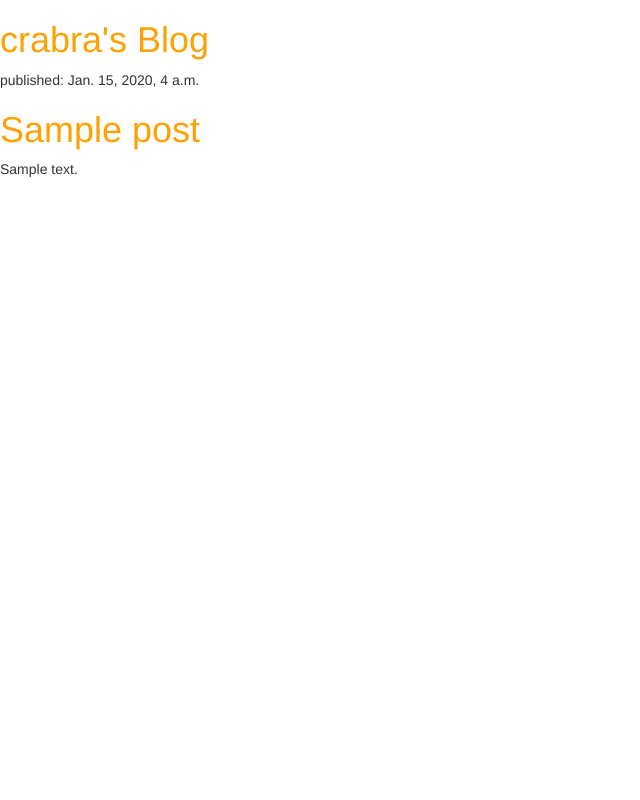
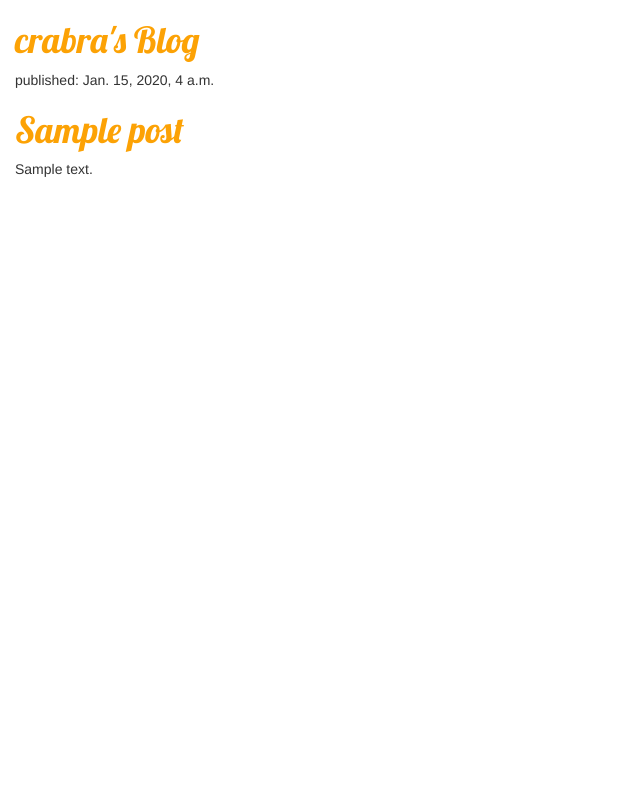
Before and after one commit to McStrain/my-first-blog, a Django app: template blog/templates/blog/post_list.html in a window 1280 px wide. Shown: the whole page, without its empty margins (0-640 px from the left). Run offline with Django 3.2, Linux system fonts and the light colour scheme; the template is opened without the code that fills it: values that come from a table or form of the project are taken from there, others are empty; tables that the repository leaves empty hold one stand-in row (values such as "Sample post"); some libraries are stand-ins or nearby versions.

Commit message:
Changed the font.  Modified the post_list.html, and then the blog.css to get the fonts to change.

```diff
--- a/blog/static/css/blog.css
+++ b/blog/static/css/blog.css
@@ -1,3 +1,8 @@
 h1 a {
     color: #FCA205;
+	font-family: 'Lobster';
 }
+
+body {
+    padding-left: 15px;
+}
--- a/blog/templates/blog/post_list.html
+++ b/blog/templates/blog/post_list.html
@@ -5,6 +5,7 @@
         <link rel="stylesheet" href="//maxcdn.bootstrapcdn.com/bootstrap/3.2.0/css/bootstrap.min.css">
         <link rel="stylesheet" href="//maxcdn.bootstrapcdn.com/bootstrap/3.2.0/css/bootstrap-theme.min.css">
         <link rel="stylesheet" href="{% static 'css/blog.css' %}">
+        <link href="http://fonts.googleapis.com/css?family=Lobster&subset=latin,latin-ext" rel="stylesheet" type="text/css">
     </head>
     <body>
         <div>
```
